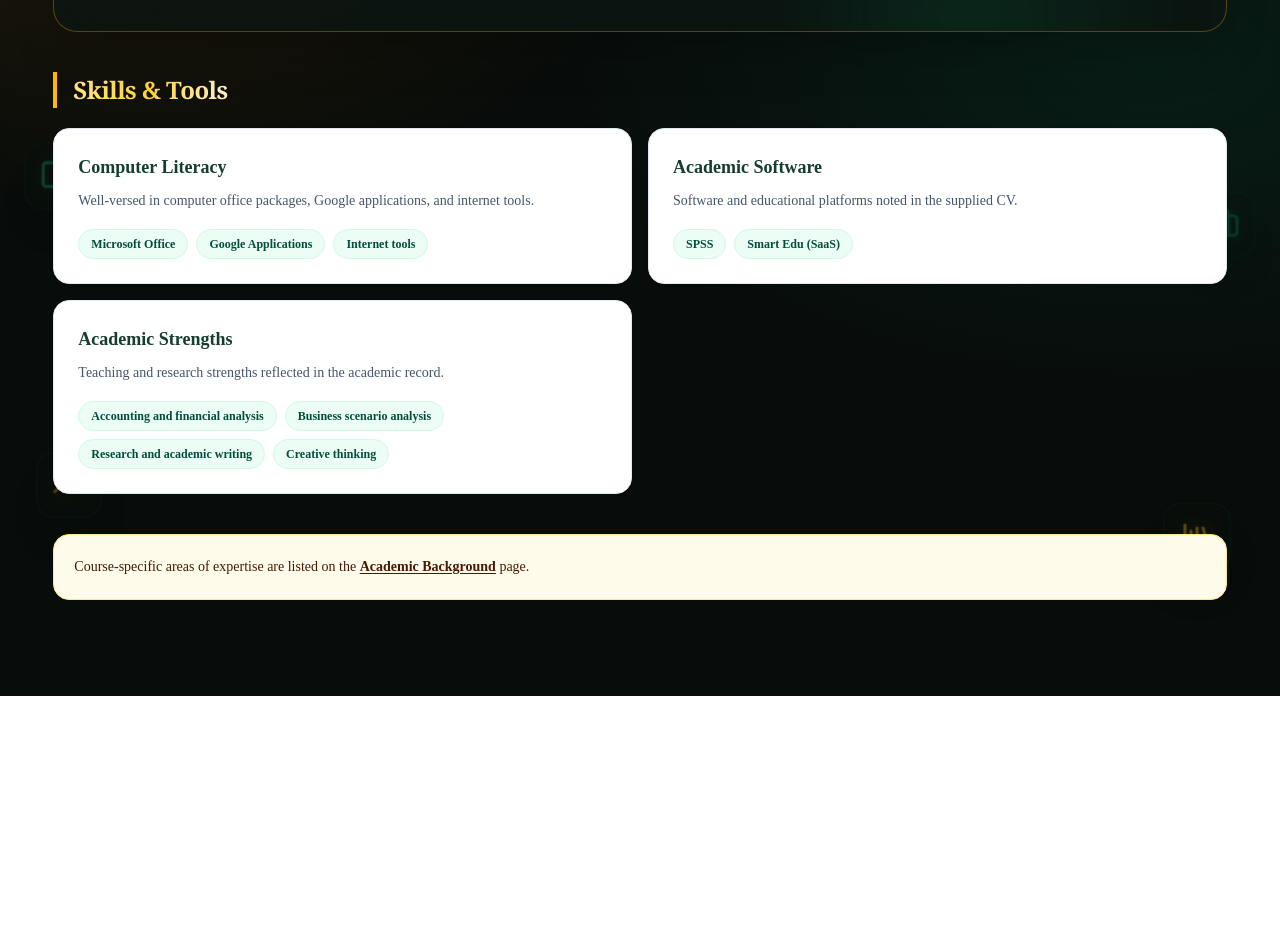
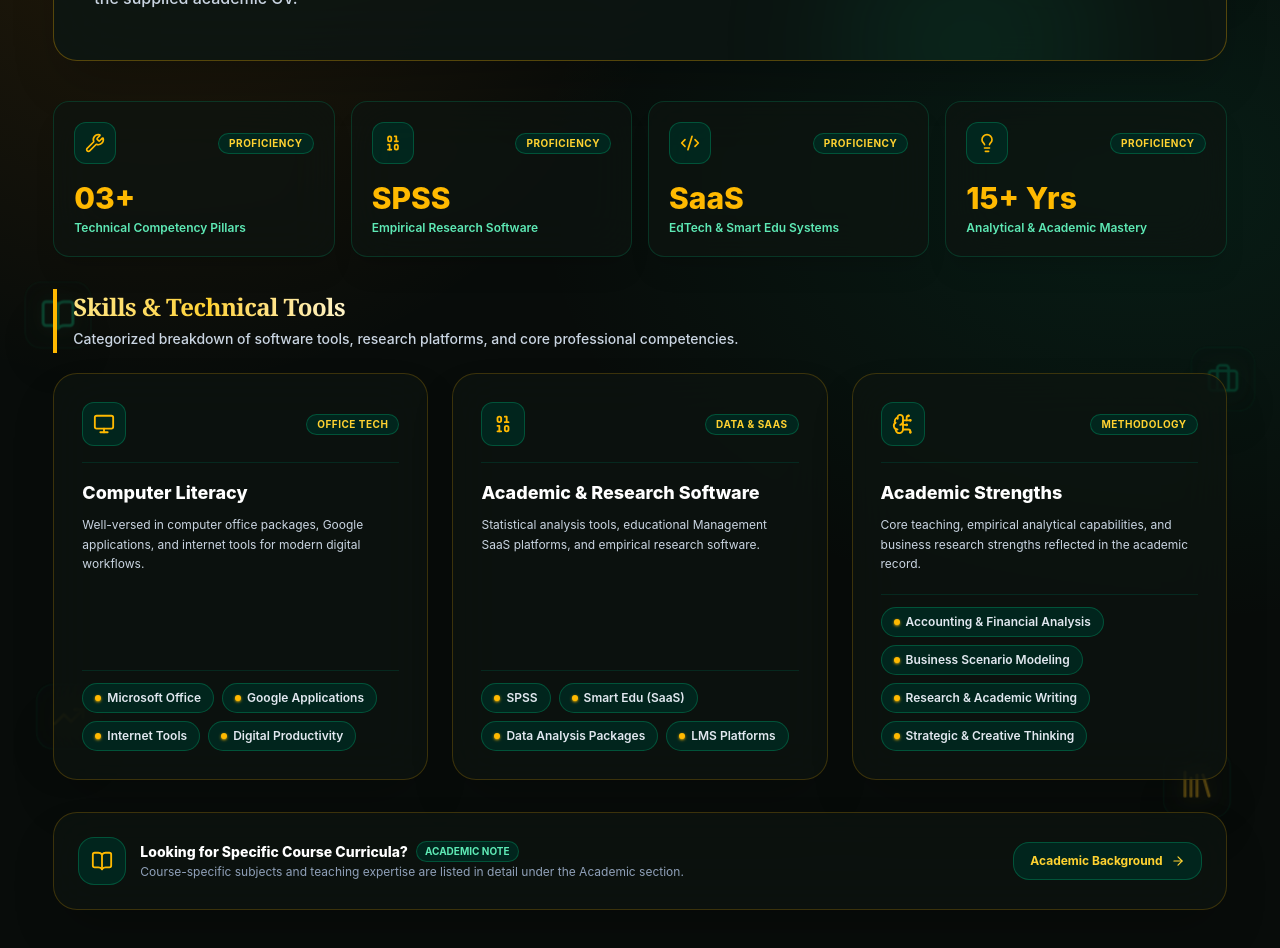
Before and after one commit to FrontFury/omor-faruk-client, a React (Vite) app: page /research-tools in a window 1280 px wide. Shown: the part 320-1268 px from the top of the page. Before the commit the page ends 1016 px from the top, so only its background shows below. Built offline with nearby package versions, Linux system fonts and the light colour scheme.

Commit message:
Update Expertise

```diff
--- a/src/pages/Tools/Tools.jsx
+++ b/src/pages/Tools/Tools.jsx
@@ -1,62 +1,175 @@
+import React from 'react'
+import { Link } from "react-router-dom"
+import {
+  Monitor,
+  Binary,
+  BrainCircuit,
+  Sparkles,
+  BookOpen,
+  CheckCircle2,
+  Wrench,
+  Code2,
+  Lightbulb,
+  ArrowRight
+} from "lucide-react"
 import { ContentSection, PortfolioPage } from "../../components/PortfolioPage"
-import { Link } from "react-router-dom"
 
 const skillGroups = [
   {
     title: "Computer Literacy",
-    description:
-      "Well-versed in computer office packages, Google applications, and internet tools.",
-    skills: ["Microsoft Office", "Google Applications", "Internet tools"],
+    description: "Well-versed in computer office packages, Google applications, and internet tools for modern digital workflows.",
+    skills: ["Microsoft Office", "Google Applications", "Internet Tools", "Digital Productivity"],
+    icon: Monitor,
+    badge: "Office Tech"
   },
   {
-    title: "Academic Software",
-    description: "Software and educational platforms noted in the supplied CV.",
-    skills: ["SPSS", "Smart Edu (SaaS)"],
+    title: "Academic & Research Software",
+    description: "Statistical analysis tools, educational Management SaaS platforms, and empirical research software.",
+    skills: ["SPSS", "Smart Edu (SaaS)", "Data Analysis Packages", "LMS Platforms"],
+    icon: Binary,
+    badge: "Data & SaaS"
   },
   {
     title: "Academic Strengths",
-    description:
-      "Teaching and research strengths reflected in the academic record.",
+    description: "Core teaching, empirical analytical capabilities, and business research strengths reflected in the academic record.",
     skills: [
-      "Accounting and financial analysis",
-      "Business scenario analysis",
-      "Research and academic writing",
-      "Creative thinking",
+      "Accounting & Financial Analysis",
+      "Business Scenario Modeling",
+      "Research & Academic Writing",
+      "Strategic & Creative Thinking"
     ],
+    icon: BrainCircuit,
+    badge: "Methodology"
   },
 ]
 
+const summaryMetrics = [
+  { value: "03+", label: "Technical Competency Pillars", icon: Wrench },
+  { value: "SPSS", label: "Empirical Research Software", icon: Binary },
+  { value: "SaaS", label: "EdTech & Smart Edu Systems", icon: Code2 },
+  { value: "15+ Yrs", label: "Analytical & Academic Mastery", icon: Lightbulb }
+]
+
 const Tools = () => (
+  <div className="w-full font-sans text-slate-100">
+    <div className="w-full max-w-7xl mx-auto space-y-8">
+
       <PortfolioPage
-    eyebrow="Teaching & professional strengths"
+        eyebrow="Teaching & Professional Strengths"
         title="Areas of Expertise"
-    description="Academic subject expertise, office and research tools, and professional skills listed in the supplied CV."
+        description="Academic subject expertise, office and research tools, and professional skills listed in the supplied academic CV."
       >
-    <ContentSection title="Skills & Tools">
-      <div className="grid gap-4 md:grid-cols-2">
-        {skillGroups.map(({ title, description, skills }) => (
-          <article key={title} className="rounded-2xl border border-slate-200 bg-white p-5 shadow-sm sm:p-6">
-            <h3 className="text-lg font-bold text-[#153d30]">{title}</h3>
-            <p className="mt-2 text-sm leading-6 text-slate-600">{description}</p>
-            <div className="mt-4 flex flex-wrap gap-2">
+        <div className="space-y-8">
+
+          {/* TOP HIGHLIGHT STAT CARDS - MATCHES OTHER PAGES 4-CARD GRID */}
+          <div className="grid grid-cols-2 sm:grid-cols-2 lg:grid-cols-4 gap-4 w-full">
+            {summaryMetrics.map(({ value, label, icon: Icon }) => (
+              <div
+                key={label}
+                className="rounded-2xl border border-emerald-500/20 bg-[#0d1410]/70 p-5 shadow-xl backdrop-blur-xl hover:border-amber-400/40 transition-all duration-300 flex flex-col justify-between group"
+              >
+                <div className="flex items-center justify-between">
+                  <div className="p-2.5 bg-emerald-950/80 border border-emerald-500/30 rounded-xl text-amber-400 shrink-0">
+                    <Icon size={20} />
+                  </div>
+                  <span className="bg-emerald-950/80 border border-emerald-500/30 text-amber-300 text-[10px] font-bold px-2.5 py-0.5 rounded-full uppercase tracking-wider">
+                    Proficiency
+                  </span>
+                </div>
+                <div className="mt-4">
+                  <div className="text-3xl font-extrabold text-amber-400 group-hover:text-amber-300 transition-colors">
+                    {value}
+                  </div>
+                  <p className="text-xs font-semibold text-emerald-300 mt-1">{label}</p>
+                </div>
+              </div>
+            ))}
+          </div>
+
+          {/* SECTION 1: SKILLS & TOOLS CARDS */}
+          <ContentSection
+            title="Skills & Technical Tools"
+            subtitle="Categorized breakdown of software tools, research platforms, and core professional competencies."
+          >
+            <div className="grid grid-cols-1 md:grid-cols-3 gap-6 items-stretch">
+              {skillGroups.map(({ title, description, skills, icon: Icon, badge }) => (
+                <article
+                  key={title}
+                  className="relative overflow-hidden rounded-3xl border border-amber-400/20 bg-[#0d1410]/70 p-6 md:p-7 shadow-2xl backdrop-blur-xl hover:border-amber-400/30 transition-all duration-300 flex flex-col justify-between group space-y-5"
+                >
+                  <div className="space-y-4">
+                    {/* Header */}
+                    <div className="flex items-center justify-between border-b border-emerald-900/40 pb-4">
+                      <div className="p-2.5 bg-emerald-950/80 border border-emerald-500/30 rounded-xl text-amber-400 shrink-0">
+                        <Icon size={22} />
+                      </div>
+                      <span className="text-[10px] font-bold text-amber-300 bg-emerald-950/80 border border-emerald-500/30 px-2.5 py-0.5 rounded-full uppercase tracking-wider">
+                        {badge}
+                      </span>
+                    </div>
+
+                    <div>
+                      <h3 className="text-lg font-extrabold text-white group-hover:text-amber-300 transition-colors">
+                        {title}
+                      </h3>
+                      <p className="mt-2 text-xs leading-relaxed text-slate-300">
+                        {description}
+                      </p>
+                    </div>
+                  </div>
+
+                  {/* Skills Tag Pills */}
+                  <div className="pt-3 border-t border-emerald-900/40">
+                    <div className="flex flex-wrap gap-2">
                       {skills.map((skill) => (
-                <span key={skill} className="rounded-full border border-emerald-100 bg-emerald-50 px-3 py-1.5 text-xs font-semibold text-emerald-900">
+                        <span
+                          key={skill}
+                          className="inline-flex items-center gap-1.5 text-xs font-semibold bg-emerald-950/80 text-slate-200 border border-emerald-500/30 px-3 py-1.5 rounded-full hover:border-amber-400/40 hover:text-white transition-colors"
+                        >
+                          <span className="h-1.5 w-1.5 rounded-full bg-amber-400 shadow-sm shadow-amber-400/80" />
                           {skill}
                         </span>
                       ))}
+                    </div>
                   </div>
                 </article>
               ))}
             </div>
           </ContentSection>
-    <div className="rounded-2xl border border-amber-200 bg-amber-50 p-5 text-sm leading-6 text-amber-950">
-      Course-specific areas of expertise are listed on the{" "}
-      <Link className="font-semibold underline underline-offset-2" to="/academic-degree">
-        Academic Background
-      </Link>{" "}
-      page.
+
+          {/* FOOTER ROUTING CALLOUT CARD */}
+          <div className="relative overflow-hidden rounded-3xl border border-amber-400/20 bg-[#0d1410]/70 p-5 md:p-6 shadow-2xl backdrop-blur-xl flex flex-col sm:flex-row items-start sm:items-center justify-between gap-4 text-xs leading-relaxed text-slate-300">
+            <div className="flex items-center gap-3.5">
+              <div className="p-3 bg-emerald-950/80 border border-emerald-500/30 rounded-2xl text-amber-400 shrink-0">
+                <BookOpen size={22} />
+              </div>
+              <div>
+                <h4 className="font-extrabold text-white text-sm flex items-center gap-2">
+                  Looking for Specific Course Curricula?
+                  <span className="text-[10px] font-bold text-emerald-300 bg-emerald-950/80 border border-emerald-500/30 px-2 py-0.5 rounded-full uppercase">
+                    Academic Note
+                  </span>
+                </h4>
+                <p className="text-slate-400 text-xs mt-0.5">
+                  Course-specific subjects and teaching expertise are listed in detail under the Academic section.
+                </p>
+              </div>
+            </div>
+
+            <Link
+              className="inline-flex items-center gap-2 font-bold text-amber-300 bg-emerald-950/80 border border-emerald-500/30 px-4 py-2.5 rounded-2xl hover:border-amber-400/50 hover:bg-emerald-900/60 hover:text-amber-200 transition-all shrink-0 text-xs"
+              to="/academic-degree"
+            >
+              <span>Academic Background</span>
+              <ArrowRight size={14} />
+            </Link>
+          </div>
+
         </div>
       </PortfolioPage>
+
+    </div>
+  </div>
 )
 
 export default Tools
```
Lines whose indentation alone changed are shown as unchanged.
